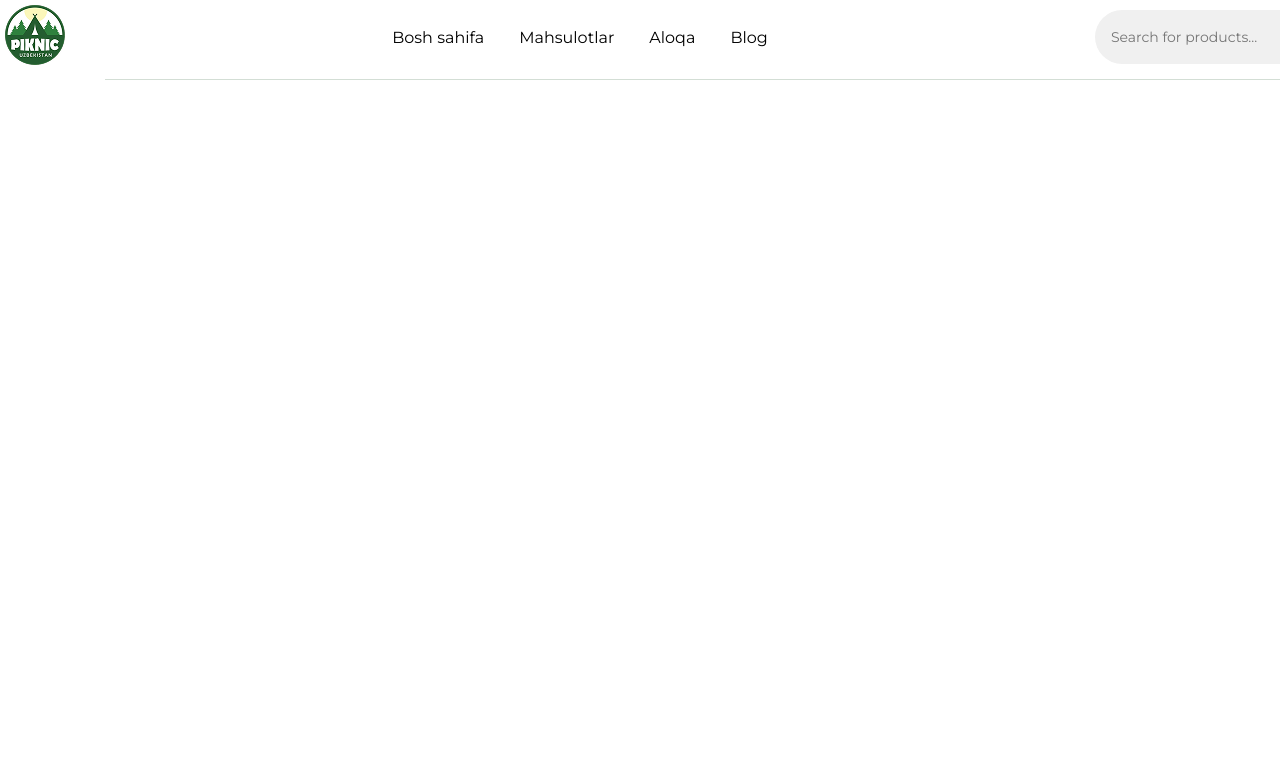
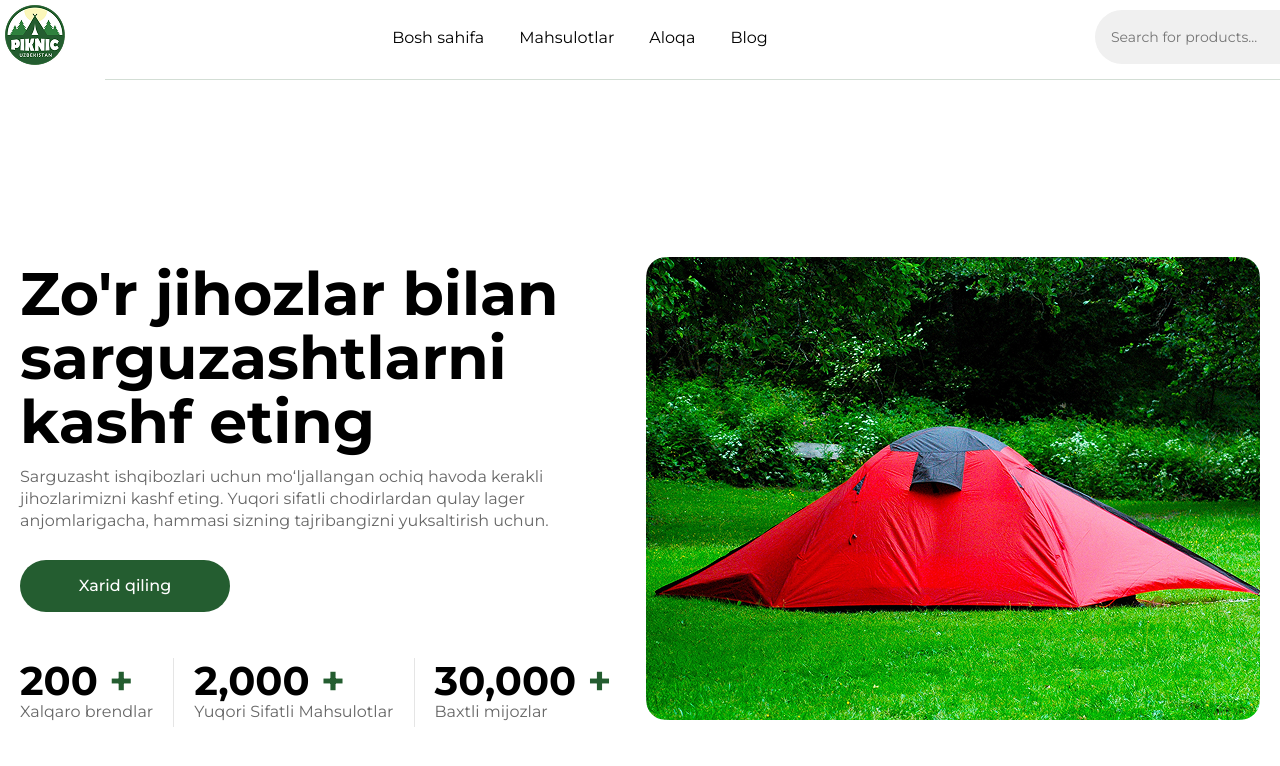
Before and after one commit to rayimbeknarziyev/piknik, a Next.js app: page / in a window 1280 px wide. Shown: the top 766 px of the page. Built offline with nearby package versions, Linux system fonts and the light colour scheme.

Commit message:
hero qismini taxlab boldim

```diff
--- a/src/app/components/Header.tsx
+++ b/src/app/components/Header.tsx
@@ -1,4 +1,5 @@
 import Image from "next/image";
+import Link from "next/link";
 import { AiOutlineShoppingCart } from "react-icons/ai";
 
 export default function Header() {
@@ -15,15 +16,27 @@ export default function Header() {
         </div>
         <div className="sahifalar">
           <ul>
-            <li>Bosh sahifa</li>
-            <li>Mahsulotlar</li>
-            <li>Aloqa</li>
-            <li>Blog</li>
+            <Link className="home_menu" href={"/"}>
+              <li>Bosh sahifa</li>
+            </Link>
+            <Link className="home_menu" href={"/products"}>
+              <li>Mahsulotlar</li>
+            </Link>
+            <Link className="home_menu" href={"/contact"}>
+              <li>Aloqa</li>
+            </Link>
+            <Link className="home_menu" href={"/blog"}>
+              <li>Blog</li>
+            </Link>
           </ul>
         </div>
         <div className="input_cart">
-          <input className="search_inp" type="text" placeholder="Search for products..." />
-          <AiOutlineShoppingCart className="cart_icon"/>
+          <input
+            className="search_inp"
+            type="text"
+            placeholder="Search for products..."
+          />
+          <AiOutlineShoppingCart className="cart_icon" />
         </div>
       </div>
       <div className="header_bottom_line"></div>
--- /dev/null
+++ b/src/app/components/HeroSection.tsx
@@ -0,0 +1,50 @@
+import Image from "next/image";
+
+export default function HeroSection() {
+  return (
+    <div className="hero_section">
+      <div className="left">
+        <h1 className="title">
+          Zo'r jihozlar bilan sarguzashtlarni kashf eting
+        </h1>
+        <p className="description">
+          Sarguzasht ishqibozlari uchun moʻljallangan ochiq havoda kerakli
+          jihozlarimizni kashf eting. Yuqori sifatli chodirlardan qulay lager
+          anjomlarigacha, hammasi sizning tajribangizni yuksaltirish uchun.
+        </p>
+        <button className="button">Xarid qiling</button>
+        <div className="percent_wrapper">
+          <div className="percents">
+            <div className="top_percent">
+              200 <span className="percent_plus">+</span>
+            </div>
+            <div className="bottom_percent">Xalqaro brendlar</div>
+          </div>
+          <div className="percent_line"></div>
+          <div className="percents">
+            <div className="top_percent">
+              2,000 <span className="percent_plus">+</span>
+            </div>
+            <div className="bottom_percent">Yuqori Sifatli Mahsulotlar</div>
+          </div>
+          <div className="percent_line"></div>
+          <div className="percents">
+            <div className="top_percent">
+              30,000 <span className="percent_plus">+</span>
+            </div>
+            <div className="bottom_percent">Baxtli mijozlar</div>
+          </div>
+        </div>
+      </div>
+      <div className="right">
+        <Image
+          className="hero_image"
+          src="/hero_image.png"
+          width={614}
+          height={463}
+          alt="Picture of the author"
+        />
+      </div>
+    </div>
+  );
+}
--- a/src/app/globals.css
+++ b/src/app/globals.css
@@ -40,6 +40,11 @@
    cursor: pointer;
 }
 
+.home_menu{
+    text-decoration: none;
+    color: black;
+}
+
 .input_cart{
     display: flex;
     align-items: center;
@@ -66,3 +71,83 @@
     width: 24px;
     height: 24px;
 }
+
+.hero_section{
+    display: flex;
+    align-items: center;
+    gap: 30px;
+    width: 1240px;
+    margin: 147px auto 0;
+}
+
+.left{
+    width: 596px;
+    height: 458px;
+}
+
+.title{
+    font-style: Bold;
+    font-size: 60px;
+    line-height: 64px;
+    letter-spacing: 0%;
+    vertical-align: middle;
+    font-weight: 700;
+}
+
+.description{
+    font-weight: 400;
+    font-size: 16px;
+    line-height: 22px;
+    letter-spacing: 0%;
+    color: #00000099;
+    margin-top: 12px;
+}
+
+.button{
+    width: 210px;
+    height: 52px;
+    background-color: #245D30;
+    border-radius: 62px;
+    font-weight: 500;
+    font-style: Medium;
+    font-size: 16px;
+    line-height: 100%;
+    letter-spacing: 0%;
+    color: white;
+    margin-top: 28px;
+    border: none;
+}
+
+.percent_wrapper{
+    display: flex;
+    align-items: center;
+    gap: 20px;
+    margin-top: 46px;
+}
+
+.percent_line{
+    width: 1px;
+    height: 69px;
+    background-color: #0000001A;
+}
+
+.top_percent{
+    font-weight: 700;
+    font-style: Bold;
+    font-size: 40px;
+    line-height: 100%;
+    letter-spacing: 0%;
+    vertical-align: middle;
+}
+
+.percent_plus{
+    color: #245D30;
+}
+
+.bottom_percent{
+    font-weight: 400;
+    font-size: 16px;
+    letter-spacing: 0%;
+    line-height: 22px;
+    color: #00000099;
+}
--- a/src/app/page.tsx
+++ b/src/app/page.tsx
@@ -1,9 +1,11 @@
 import Header from "./components/Header";
+import HeroSection from "./components/HeroSection";
 
 export default function page() {
   return (
-    <div>
+    <div className="home_page">
       <Header />
+      <HeroSection />
     </div>
   );
 }
```
Also changed, not shown: public/hero_image.png (added).
